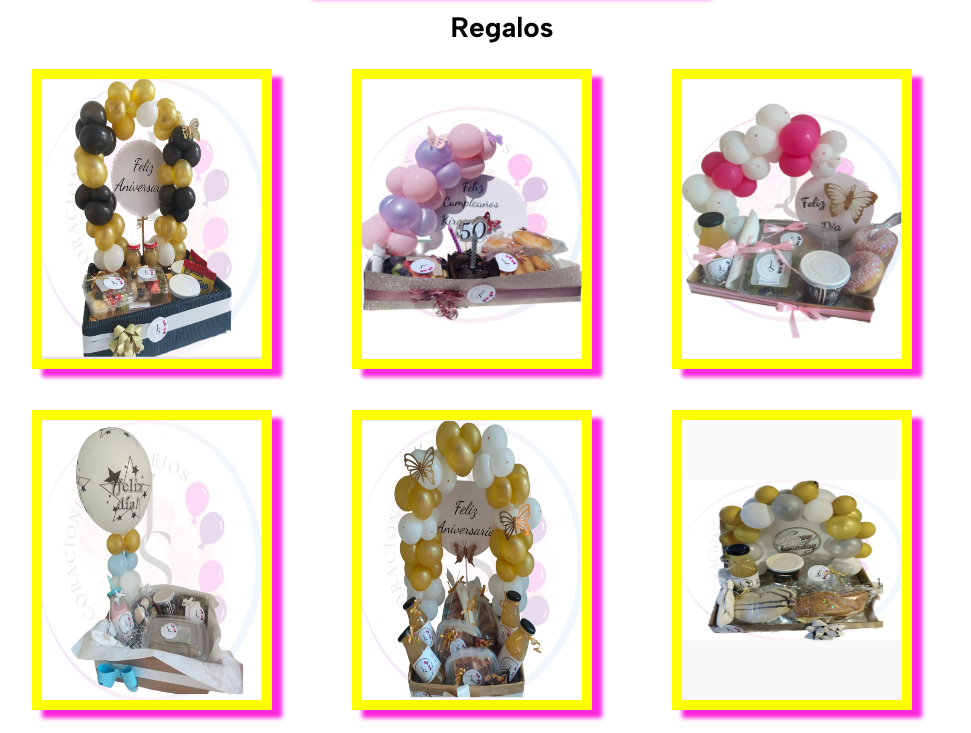
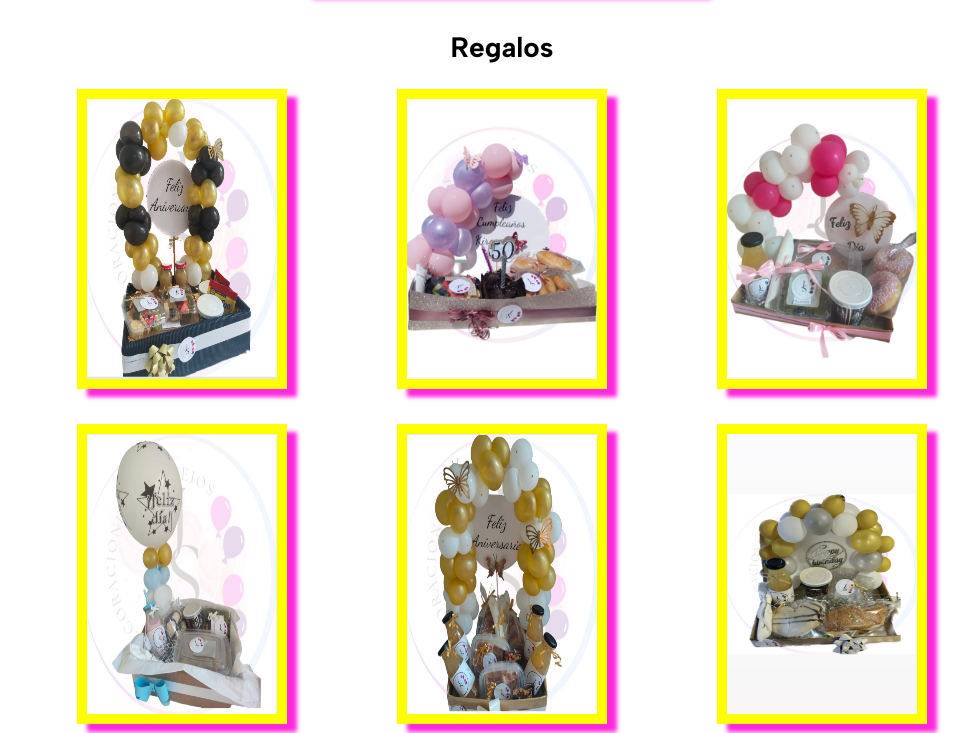
Before and after one commit to Jwruiz/agencia-festejos, a plain HTML site: page index.html in a window 1280 px wide. Shown: the part 1069-1802 px from the top of the page, without its empty margins (138-1109 px from the left). Drawn offline with Linux system fonts and the light colour scheme.

Commit message:
estilos generales de grid_regalos

```diff
--- a/css/banner.css
+++ b/css/banner.css
@@ -32,6 +32,7 @@
   .banner_title {
     display: flex;
     justify-content: center;
+    text-align: center;
     padding: 20px;
     margin-top: auto;
     font-size: larger;
--- a/css/card.css
+++ b/css/card.css
@@ -5,21 +5,26 @@
   flex-direction: column;
   align-items: center;
   gap: 10px;
+  padding: 20px;
   }
 .grid_img{
   display: grid;
   grid-template-columns: repeat(3, 1fr);
  /*  border: 2px solid black; */
   gap: 20px;
+  align-self: center;
+  align-items: center;
 }
-/* .grid_pic{
-  border: 2px solid black;
+.grid_pic{
+  display: flex;
+  align-items: center;
+  justify-content: center;
 
-} */
+}
 .grid_pic img{
   display: inline-block;
   padding: 10px;
-  width: 80%;
+  width: 70%;
   height: 300px;
   background-color: yellow;
   filter: drop-shadow(10px 8px 2px rgba(255, 0, 217, 0.848));
@@ -31,5 +36,6 @@
  */
  @media (max-width: 768px) {
   .grid_img{
-  grid-template-columns: repeat(2, 1fr);
+  grid-template-columns: repeat(1, 1fr);
+  width: 100%;
  }}
--- a/index.html
+++ b/index.html
@@ -60,13 +60,13 @@
       <h3 class="grid_title">Regalos</h3>
       <div class="grid_img">
 
-          <div class="grid_pic"><img src="/img/fc-gold.jpeg" alt=""></div>
-          <div class="grid_pic"><img src="/img/fc-rosa.jpeg" alt=""></div>
-          <div class="grid_pic"><img src="/img/fd-pink.jpeg" alt=""></div>
-          <div class="grid_pic"><img src="/img/fd.jpeg" alt=""></div>
-          <div class="grid_pic"><img src="/img/felizA.jpeg" alt=""></div>
-          <div class="grid_pic"><img src="/img/happyB.jpeg" alt=""></div>
-          <div class="grid_pic"><img src="/img/HB-green.jpeg" alt=""></div>
+          <div class="grid_pic"><img src="./img/fc-gold.jpeg" alt=""></div>
+          <div class="grid_pic"><img src="./img/fc-rosa.jpeg" alt=""></div>
+          <div class="grid_pic"><img src="./img/fd-pink.jpeg" alt=""></div>
+          <div class="grid_pic"><img src="./img/fd.jpeg" alt=""></div>
+          <div class="grid_pic"><img src="./img/felizA.jpeg" alt=""></div>
+          <div class="grid_pic"><img src="./img/happyB.jpeg" alt=""></div>
+          <div class="grid_pic"><img src="./img/HB-green.jpeg" alt=""></div>
           <div class="grid_pic"><img src="" alt=""></div>
           <div class="grid_pic"><img src="" alt=""></div>
 
```
